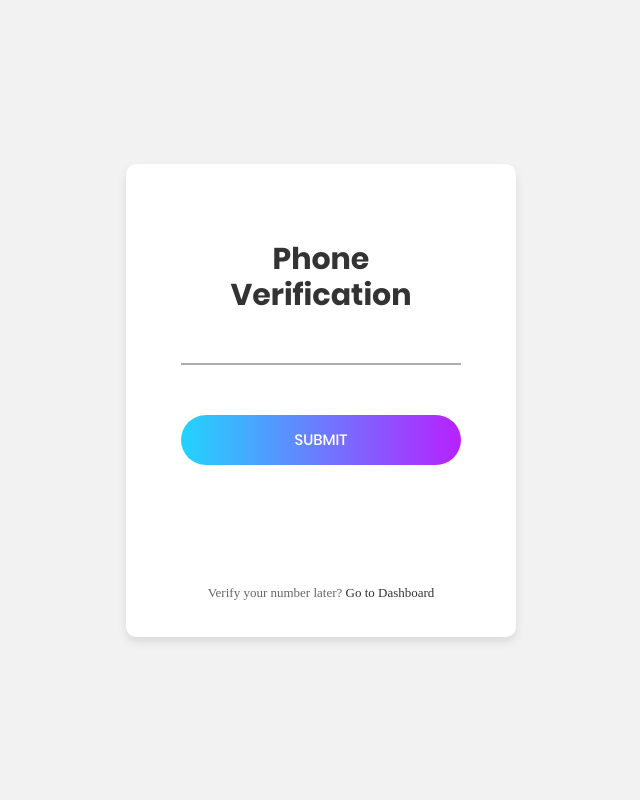
After one commit to MSDS698/2020-product-analytics-group-project-impulses, a Flask app: template app/templates/verify.html in a window 1280 px wide. The commit adds this page. Shown: the whole page, without its empty margins (319-959 px from the left). Run offline with Flask 2, Linux system fonts and the light colour scheme; the template is opened without the code that fills it, so the values that code supplies are empty; some libraries are stand-ins or nearby versions; some web fonts are replaced.

Commit message:
fix code style

```diff
--- a/app/routes.py
+++ b/app/routes.py
@@ -25,7 +25,8 @@ ENV_VARS = {
     "PLAID_ENV": os.environ["PLAID_ENV"],
     "TWILIO_ACCOUNT_SID": os.environ["TWILIO_ACCOUNT_SID"],
     "TWILIO_AUTH_TOKEN": os.environ["TWILIO_AUTH_TOKEN"],
-    "SQLALCHEMY_DATABASE_URI": os.environ["SQLALCHEMY_DATABASE_URI"]
+    "SQLALCHEMY_DATABASE_URI": os.environ["SQLALCHEMY_DATABASE_URI"],
+    "VERIFICATION_SID": os.environ["VERIFICATION_SID"]
 }
 
 # setup plaid client
@@ -62,7 +63,12 @@ def login():
         if user is not None and user.check_password(password):
             login_user(user)
             add_login_coin(user)
-            return redirect(url_for("index"))
+            if user.status == "unverified":
+                flash('Verify your phone number in habits tab to \
+                    receive notifications!')
+                return render_template("message.html", validator=True)
+            elif user.status == "verified":
+                return redirect(url_for("index"))
         else:
             flash('Invalid username and password combination')
     return render_template("login.html", form=login_form)
@@ -95,6 +101,65 @@ def register():
             db.session.commit()
             return redirect(url_for("login"))
     return render_template("register.html", form=registration_form)
+
+
+@application.route('/start_verification', methods=('GET', 'POST'))
+@login_required
+def start_verification():
+    """Start a phone number verification"""
+
+    service = ENV_VARS["VERIFICATION_SID"]
+    try:
+        verification = twilio_client.verify \
+            .services(service) \
+            .verifications \
+            .create(to="+1"+str(current_user.phone), channel="sms")
+
+    except Exception as e:
+        flash("oops! We can't verify this phone number, please use a \
+            valid phone number! returning to homepage in 3 seconds")
+        # flash("Error validating code: {}".format(e))
+        return render_template('message.html', validator=True)
+    return redirect(url_for('verify'))
+
+
+@application.route('/verify', methods=('GET', 'POST'))
+@login_required
+def verify():
+    """Verify a user on registration with their phone number"""
+    phone = "+1"+str(current_user.phone)
+    if request.method == 'POST':
+        code = request.form['code']
+        return check_verification(phone, code)
+    return render_template('verify.html')
+
+
+def check_verification(phone, code):
+    service = ENV_VARS["VERIFICATION_SID"]
+
+    if len(code) != 6:
+        flash("The code you provided should be 6 digits, \
+            Please try again.")
+    else:
+        try:
+            verification_check = twilio_client.verify \
+                .services(service) \
+                .verification_checks \
+                .create(to=phone, code=code)
+
+            if verification_check.status == "approved":
+                user_phone = current_user.phone
+                user = classes.User.query.filter_by(phone=user_phone).first()
+                user.status = "verified"
+                db.session.commit()
+                flash('Your phone number has been verified!')
+                return render_template('message.html', validator=False)
+            else:
+                flash('The code you provided is incorrect. Please try again.')
+        except Exception as e:
+            flash("Error validating code: {}".format(e))
+
+    return redirect(url_for('verify'))
 
 
 @application.route('/create_habit', methods=["POST"])
--- a/app/templates/dashboard.html
+++ b/app/templates/dashboard.html
@@ -303,8 +303,12 @@
                         <div class='card w-75'>
                             <div class='card-body'>
                                 <h2 class='card-title'>
+                                    {% if user.status == "verified" %}
                                     <button id='new-habit' class='btn btn-outline-dark btn-lg' data-toggle="modal"
                                         data-target="#habitFormModal">+</button> Add a new habit
+                                    {% elif user.status == "unverified" %}
+                                    <a href="start_verification" class="btn btn-primary btn-lg" role="button">Verify your number to a new habit</a>
+                                    {% endif %}
                                 </h2>
                             </div>
                         </div>
--- /dev/null
+++ b/app/templates/verify.html
@@ -0,0 +1,89 @@
+<!DOCTYPE html>
+<html lang="en">
+<head>
+	<title>Verify</title>
+	<meta charset="UTF-8">
+	<meta name="viewport" content="width=device-width, initial-scale=1">
+<!--===============================================================================================-->
+	<link rel="icon" type="image/png" href="{{url_for('static',filename='login/images/icons/favicon.ico')}}"/>
+<!--===============================================================================================-->
+	<link rel="stylesheet" type="text/css" href="{{url_for('static',filename='login/vendor/bootstrap/css/bootstrap.min.css')}}">
+<!--===============================================================================================-->
+	<link rel="stylesheet" type="text/css" href="{{url_for('static',filename='login/fonts/font-awesome-4.7.0/css/font-awesome.min.css')}}">
+<!--===============================================================================================-->
+	<link rel="stylesheet" type="text/css" href="{{url_for('static',filename='login/fonts/iconic/css/material-design-iconic-font.min.css')}}">
+<!--===============================================================================================-->
+	<link rel="stylesheet" type="text/css" href="{{url_for('static',filename='login/vendor/animate/animate.css')}}">
+<!--===============================================================================================-->
+	<link rel="stylesheet" type="text/css" href="{{url_for('static',filename='login/vendor/css-hamburgers/hamburgers.min.css')}}">
+<!--===============================================================================================-->
+	<link rel="stylesheet" type="text/css" href="{{url_for('static',filename='login/vendor/animsition/css/animsition.min.css')}}">
+<!--===============================================================================================-->
+	<link rel="stylesheet" type="text/css" href="{{url_for('static',filename='login/vendor/select2/select2.min.css')}}">
+<!--===============================================================================================-->
+	<link rel="stylesheet" type="text/css" href="{{url_for('static',filename='login/vendor/daterangepicker/daterangepicker.css')}}">
+<!--===============================================================================================-->
+	<link rel="stylesheet" type="text/css" href="{{url_for('static',filename='login/css/util.css')}}">
+	<link rel="stylesheet" type="text/css" href="{{url_for('static',filename='login/css/main.css')}}">
+<!--===============================================================================================-->
+</head>
+<body>
+
+	<div class="limiter">
+		<div class="container-login100">
+			<div class="wrap-login100">
+				{% include 'flash.html' %}
+				<form class="login100-form validate-form" method="POST">
+					<span class="login100-form-title p-b-26">
+						Phone Verification
+					</span>
+
+
+					<div class="wrap-input100 validate-input" data-validate = "Valid input is 6 digit number">
+                            <input name="code" id="code" type="text"></input>
+						<span class="focus-input100"></span>
+					</div>
+
+					<div class="container-login100-form-btn">
+						<div class="wrap-login100-form-btn">
+							<div class="login100-form-bgbtn"></div>
+							<button class="login100-form-btn" type="submit">
+								Submit
+							</button>
+						</div>
+					</div>
+
+					<div class="text-center p-t-115">
+						<span class="txt1">
+							Verify your number later?
+						</span>
+						<a class="txt2" href="{{ url_for('index') }}">
+							Go to Dashboard
+						</a>
+					</div>
+				</form>
+			</div>
+		</div>
+	</div>
+
+
+	<div id="dropDownSelect1"></div>
+<!--===============================================================================================-->
+	<script src="{{url_for('static', filename='login/vendor/jquery/jquery-3.2.1.min.js')}}"></script>
+<!--===============================================================================================-->
+	<script src="{{url_for('static', filename='login/vendor/animsition/js/animsition.min.js')}}"></script>
+<!--===============================================================================================-->
+	<script src="{{url_for('static', filename='login/vendor/bootstrap/js/popper.js')}}"></script>
+	<script src="{{url_for('static', filename='login/vendor/bootstrap/js/bootstrap.min.js')}}"></script>
+<!--===============================================================================================-->
+	<script src="{{url_for('static', filename='login/vendor/select2/select2.min.js')}}"></script>
+<!--===============================================================================================-->
+	<script src="{{url_for('static', filename='login/vendor/daterangepicker/moment.min.js')}}"></script>
+	<script src="{{url_for('static', filename='login/vendor/daterangepicker/daterangepicker.js')}}"></script>
+<!--===============================================================================================-->
+	<script src="{{url_for('static', filename='login/vendor/countdowntime/countdowntime.js')}}"></script>
+<!--===============================================================================================-->
+	<script src="{{url_for('static', filename='login/js/main.js')}}"></script>
+
+</body>
+</html>
```
Also changed, not shown: app/templates/flash_green.html (added, +10 -0 lines), app/templates/message.html (added, +65 -0 lines), tests/__init__.py (+1 -0 lines), .github/workflows/pythonapp.yml, app/__init__.py (line endings or trailing spaces), 3 other files.
